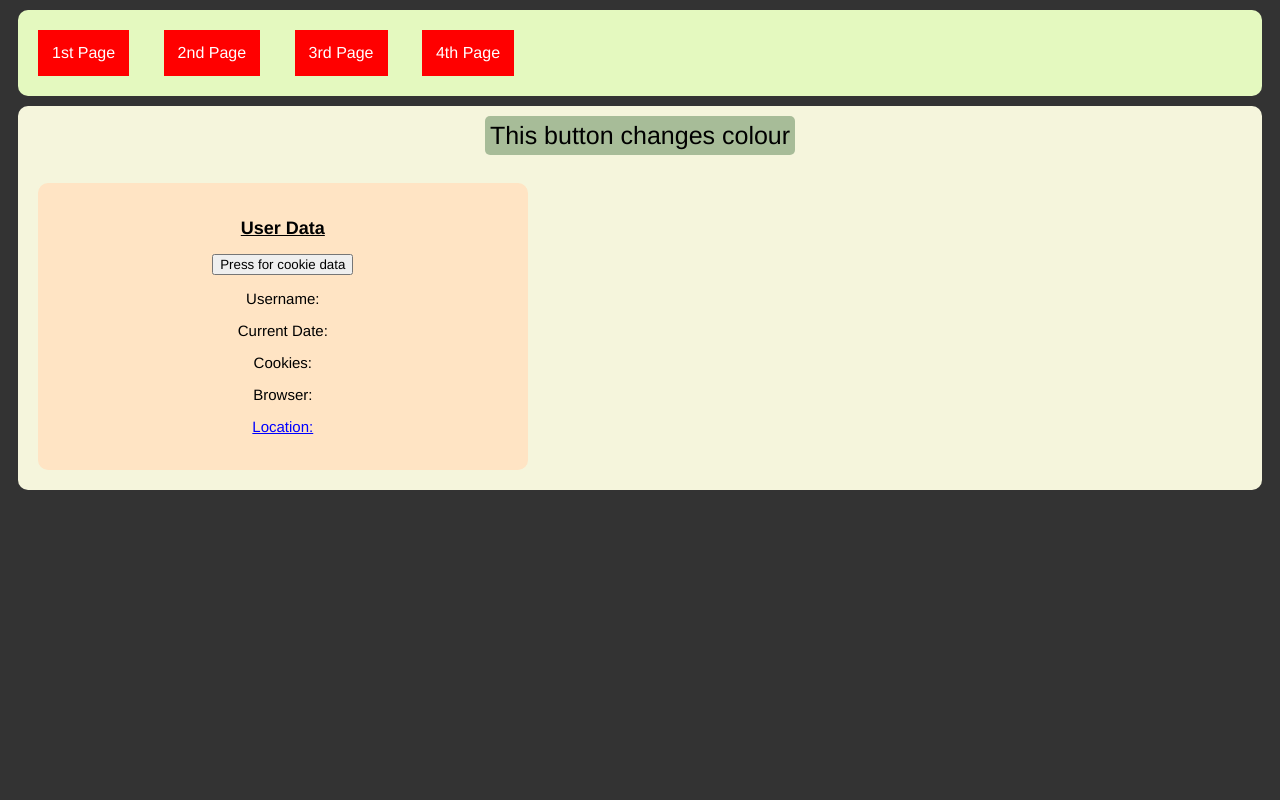
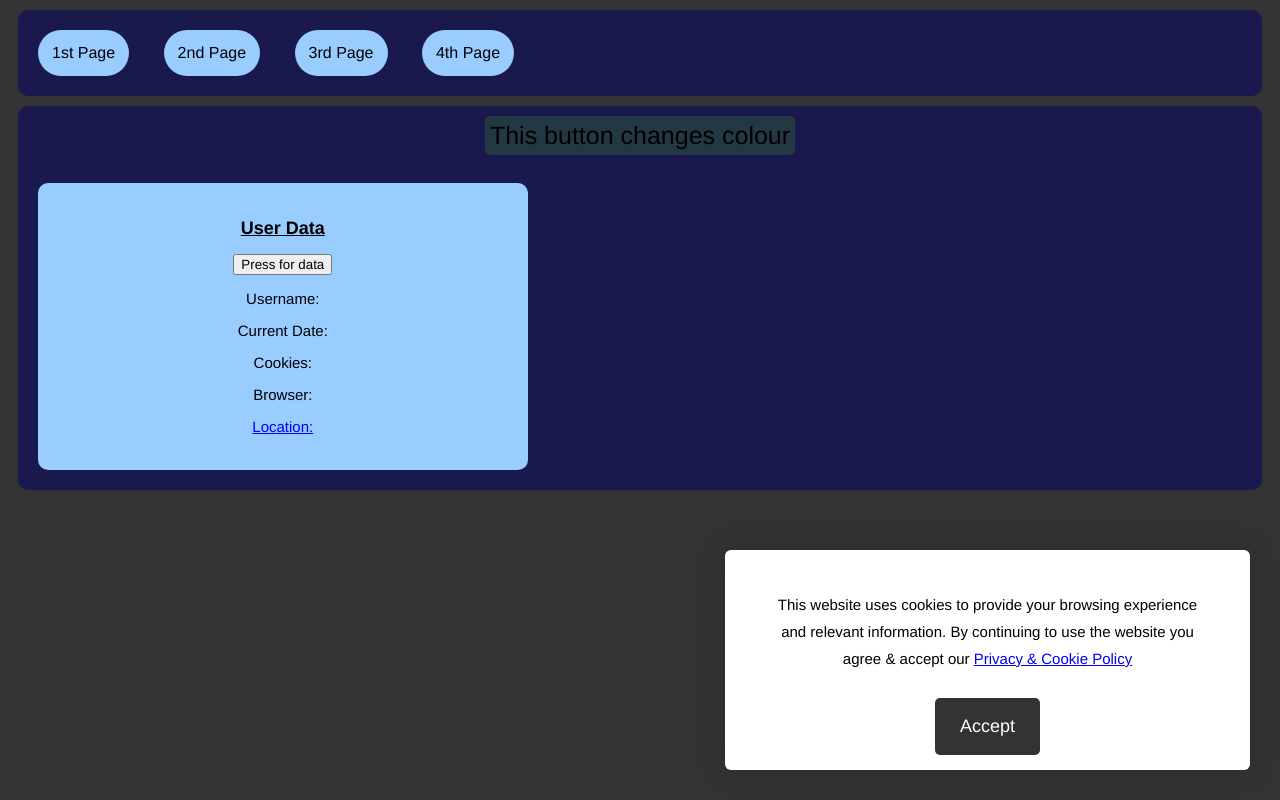
Before and after one commit to TGambs/TG_F28WP.github.io, a plain HTML site: page index.html in a window 1280 px wide. Drawn offline with Linux system fonts and the light colour scheme.

Commit message:
11/10/23 (2)
Finally got the cookie banner to work (appear and disappear when accepted)

```diff
--- a/index.html
+++ b/index.html
@@ -32,7 +32,7 @@
             <br>
             <div class="userInfo">
                 <h2>User Data</h2>
-                <button onclick="UserData()">Press for cookie data</button>
+                <button onclick="UserData()">Press for data</button>
                 <p id="usersName">Username: </p>
                 <p id="dateNow">Current Date: </p>
                 <p id="cookiesEnabled">Cookies: </p>
@@ -42,7 +42,7 @@
 
         </div>
 
-        <div id="cookiePopUp" class="hide">
+        <div id="cookiePopUp" class="show">
             <p>This website uses cookies to provide your browsing experience and
                 relevant information. By continuing to use the website you agree
                 & accept our <a href="#">Privacy & Cookie Policy</a>
@@ -50,9 +50,6 @@
             <button id="acceptCookie" onclick="cookieClicked()">Accept</button>
         </div>
 
-
-
-
     </body>
 
 
--- a/java.js
+++ b/java.js
@@ -65,15 +65,12 @@ function UserData(){
 
 // Following is for the cookie banner
 
-let popup = document.getElementById("cookiePopUp");
-
-//Listens for when the user clicks the the accept button
-let cookieButton = document.getElementById("acceptCookie");
-//cookieButton.addEventListener(click,cookieClicked());
+//let popup = document.getElementById("cookiePopUp");
 
 function cookieClicked(){
+    let popup = document.getElementById("cookiePopUp");
     let d = new Date();
-    d.setMinutes(2 + d.getMinutes()); // Cookie will now expire after 2 minutes
+    d.setMinutes(5 + d.getMinutes()); // Cookie will now expire after 5 minutes
 
     //Creates cookie with a name, value and expiry time
     document.cookie = "myCookieName=thisIsMyCookie; expires = " + d + ";";
@@ -85,6 +82,7 @@ function cookieClicked(){
 
 //Check if cookie is already present
 const checkCookie = () => {
+    let popup = document.getElementById("cookiePopUp");
 
     // Finds the cookie and splits it at "="
     let input = document.cookie.split("=");
@@ -97,15 +95,15 @@ const checkCookie = () => {
     }else {
         //Show popup
         //popup.classList.remove("hide");
+        console.log(popup.classList);
         popup.classList.add("show");
     }
 };
 
-/*
+
 //Check if cookie exists when page loads
 window.onload = () => {
     setTimeout(() => {
         checkCookie();
     }, 2000);
 };
-*/
--- a/main_css.css
+++ b/main_css.css
@@ -25,21 +25,22 @@ button.navBar{
     padding: 14px;
     margin: 10px 20px 10px 10px;
     font-size: 16px;
-    color: white;
-    background-color: red;
+    color: black;
+    background-color: rgb(153, 204, 255);
+    border-radius: 50px;
 }
 
 
 /* Divs */
 div.navBar{
-    background-color: rgb(228, 249, 191);
+    background-color: rgb(25, 25, 77);
     border-radius: 10px;
     padding: 10px;
     margin: 10px;
 }
 
 div.main{
-    background-color: beige;
+    background-color: rgb(25, 25, 77);
     padding: 10px;
     margin: 10px;
     text-align: center;
@@ -47,7 +48,7 @@ div.main{
 }
 
 div.userInfo{
-    background-color:bisque;
+    background-color:rgb(153, 204, 255);
     border-radius: 10px;
     padding: 20px;
     margin: 10px;
@@ -78,21 +79,22 @@ button:hover, #colourButton:hover {
     position: absolute;
     font-size: 15px;
     width: 70vw;
-    max-width: 42.85em;
+    max-width: 35em;
     box-shadow: 0 0 2em rgba(5, 0, 31, 0.15);
     text-align: justify;
     line-height: 1.8em;
-    padding: 2em 1.4em;
+    padding: 1em 1.4em;
     border-radius: 6px;
-    transition: all 0.5s ease-in;
+    /*transition: all 0.5 linear;*/
 }
 #cookiePopUp p {
     text-align: center;
-    margin: 3.75em;
+    margin: 1.75em;
 }
 #cookiePopUp button {
     border: none;
     color: white;
+    background-color: rgb(51, 51, 51);
     font-size: 1.2em;
     padding: 1em 1.4em;
     display: block;
@@ -102,7 +104,7 @@ button:hover, #colourButton:hover {
 }
 .hide {
     visibility: hidden;
-    bottom: 0;
+    bottom: 2em; /*Changes the position onces it is not visible*/
     right: 2em;
 }
 .show {
@@ -110,19 +112,7 @@ button:hover, #colourButton:hover {
     bottom: 2em;
     right: 2em;
 }
-@media only screen and (max-width: 37.5em) {
-    #cookiePopUp{
-        width: 100%;
-    }
-    .hide{
-        bottom: 2em;
-        right: 0;
-    }
-    .show{
-        bottom: 0;
-        right: 0;
-    }
-}
+
 #uPos {
     text-decoration: underline;
     color: blue;
```
